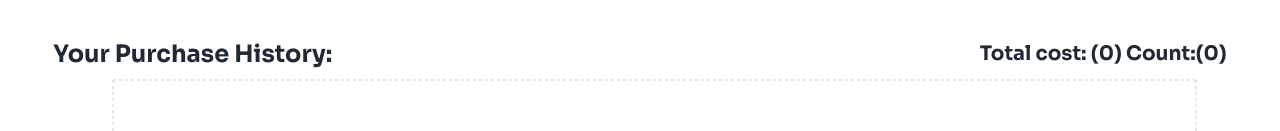
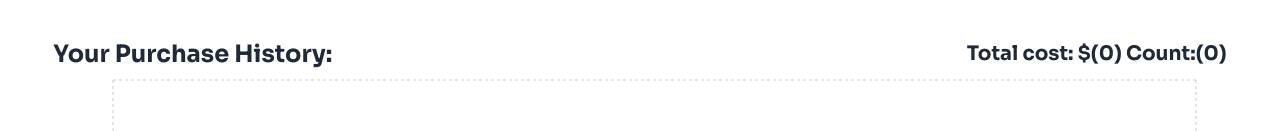
Before and after one commit to programming-hero-web-course-4/b10a8-gadget-heaven-muhammadranju, a React (Vite) app: page /history in a window 1280 px wide. Shown: the part 282-413 px from the top of the page. Built offline with nearby package versions, Linux system fonts and the light colour scheme.

Commit message:
Fix: Add '$' to total cost in History page

```diff
--- a/src/pages/History/History.jsx
+++ b/src/pages/History/History.jsx
@@ -40,7 +40,7 @@ const History = () => {
 
           <div className="space-x-3">
             <span className="font-bold text-xl">
-              Total cost: ({totalPrice}) Count:({historyArray.length})
+              Total cost: $({totalPrice}) Count:({historyArray.length})
             </span>
           </div>
         </div>
```
